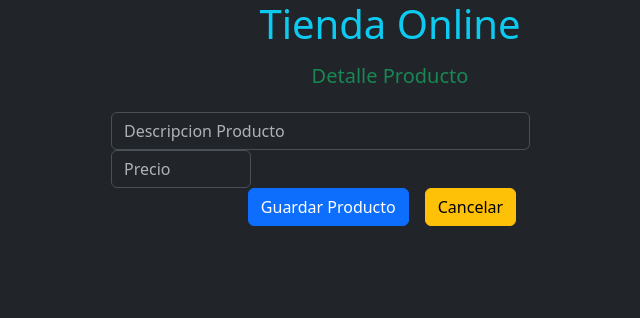
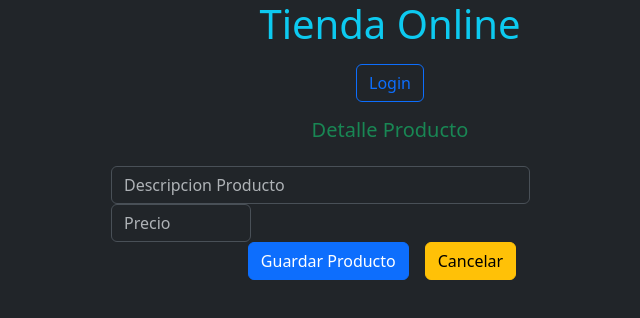
Before and after one commit to fjjt3/Angular2024, an Angular app: page /agregar in a window 1280 px wide. Shown: the top 318 px of the page, without its empty margins (250-890 px from the left). Built offline with nearby package versions, Linux system fonts and the light colour scheme.

Commit message:
Add: loggin/out

```diff
--- a/src/app/app.component.html
+++ b/src/app/app.component.html
@@ -1,4 +1,14 @@
 <div class="container text-center">
-  <h1 class="text-info">{{title}}</h1>
-  <router-outlet/>
+  <h1 class="text-info">{{titulo}}</h1>
+
+  <!-- Links de login y salir con Bootstrap -->
+   <div class="d-flex justify-content-center my-3">
+    @if(!isAutenticado()){
+      <a [routerLink]="['/login']" class="btn btn-outline-primary mx-2" >Login</a>
+    } @else {
+      <a style="cursor: pointer" class="btn btn-outline-danger mx-2" (click)="salir()">Salir</a>
+    }
+   </div>
+
+  <router-outlet />
 </div>
--- a/src/app/app.component.ts
+++ b/src/app/app.component.ts
@@ -1,14 +1,27 @@
 import { Component } from '@angular/core';
-import { RouterOutlet } from '@angular/router';
+import { RouterModule, RouterOutlet } from '@angular/router';
 import { ListadoProductosComponent } from "./listado-productos/listado-productos.component";
+import { LoginService } from './login.service';
 
 @Component({
   selector: 'app-root',
   standalone: true,
-  imports: [RouterOutlet, ListadoProductosComponent],
+  imports: [RouterOutlet, ListadoProductosComponent, RouterModule],
   templateUrl: './app.component.html',
   styleUrl: './app.component.css'
 })
 export class AppComponent {
-  title = 'Tienda Online';
+  titulo = 'Tienda Online';
+
+  constructor(private loginService: LoginService){}
+
+  isAutenticado() {
+    return this.loginService.isAutenticado();
+  }
+
+  salir() {
+    this.loginService.logout();
+  }
+
+
 }
--- a/src/app/datos.service.ts
+++ b/src/app/datos.service.ts
@@ -21,16 +21,20 @@ export class DatosService {
   }
 
   agregarProducto(producto: Producto): Observable<any>{
-    return this.httpClient.post(`${this.url}datos.json`, producto);
+    const token = this.loginService.getIdToken();
+    const url_agregar = `${this.url}datos.json?auth=${token}`
+    return this.httpClient.post(url_agregar, producto);
   }
 
   modificarProducto(producto: Producto, llave: string): Observable<any>{
-    const url_modificar = `${this.url}datos/${llave}.json`;
+    const token = this.loginService.getIdToken();
+    const url_modificar = `${this.url}datos/${llave}.json?auth=${token}`;
     return this.httpClient.put(url_modificar, producto);
   }
 
   eliminarProducto(llave: string): Observable<any>{
-    const url_eliminar = `${this.url}datos/${llave}.json`;
+    const token = this.loginService.getIdToken();
+    const url_eliminar = `${this.url}datos/${llave}.json?auth=${token}`;
     return this.httpClient.delete(url_eliminar);
   }
 
--- a/src/app/login.service.ts
+++ b/src/app/login.service.ts
@@ -7,7 +7,7 @@ import { signInWithEmailAndPassword } from 'firebase/auth';
   providedIn: 'root'
 })
 export class LoginService {
-  token: string = '';
+  token: string | null = null;
 
   constructor(
     private router: Router,
@@ -30,4 +30,17 @@ export class LoginService {
   getIdToken(){
     return this.token;
   }
+
+  isAutenticado(){
+    return this.token != null;
+  }
+
+  logout(){
+    const auth = this.firebaseService.auth;
+    auth.signOut()
+    .then(() => {
+      this.token = null;
+      this.router.navigate(['login']);
+    }).catch((error)=> console.error('Error logout: ', error));
+  }
 }
```
